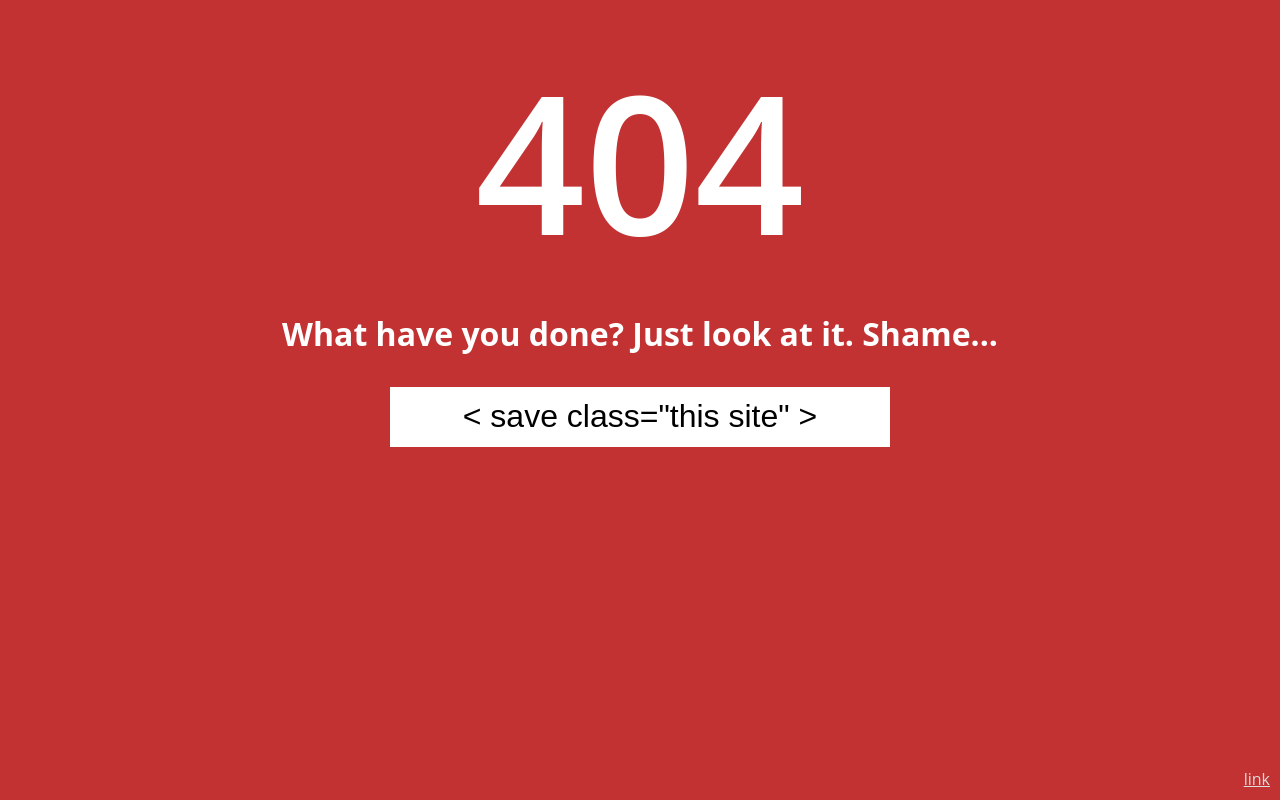
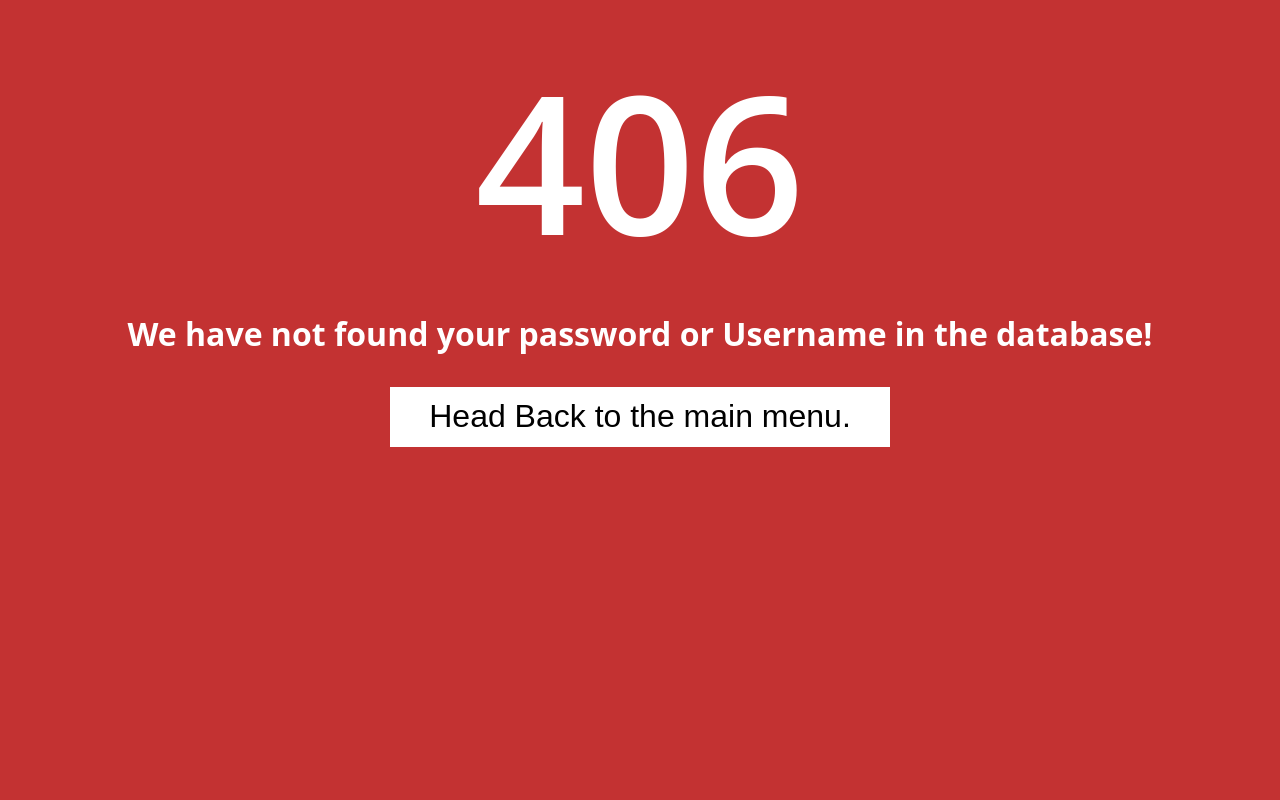
Before and after one commit to TwqntysJr/Alpine-cad, a PHP site: page /ErrorPages/IncorrectPassword.html in a window 1280 px wide. Run offline with PHP 8.4, Linux system fonts and the light colour scheme.

Commit message:
Cleaned up the Error Page

```diff
--- a/ErrorPages/IncorrectPassword.html
+++ b/ErrorPages/IncorrectPassword.html
@@ -7,9 +7,8 @@
     <script src="../includes/css/Errpages.js"></script>
 </head>
 <body>
-    <span><i class="fa fa-chain-broken fa-5"></span></i><h2><span> 4</span><span>0</span><span>4</span></h2>
-    <h1>What have you done? Just look at it. Shame...</h1>
-    <span><button id="abutton" value="abc">< save class="this site" ></button></span>
-    <a href="#" target="_blank">link</a>
+    <span><i class="fa fa-chain-broken fa-5"></span></i><h2><span> 4</span><span>0</span><span>6</span></h2>
+    <h1>We have not found your password or Username in the database!</h1>
+    <a class="center" href="../index.php"><span><button id="abutton" value="abc">Head Back to the main menu.</button></span></a>
 </body>
 </html>
--- a/includes/css/ErrPage.css
+++ b/includes/css/ErrPage.css
@@ -38,10 +38,3 @@ body {
   -webkit-transform: scale(.989);
   background: #f4f4f4;
 }
-
-a {
-  position:fixed;
-  bottom: 10px;
-  right:10px;
-  color: #ddd;
-}
```
